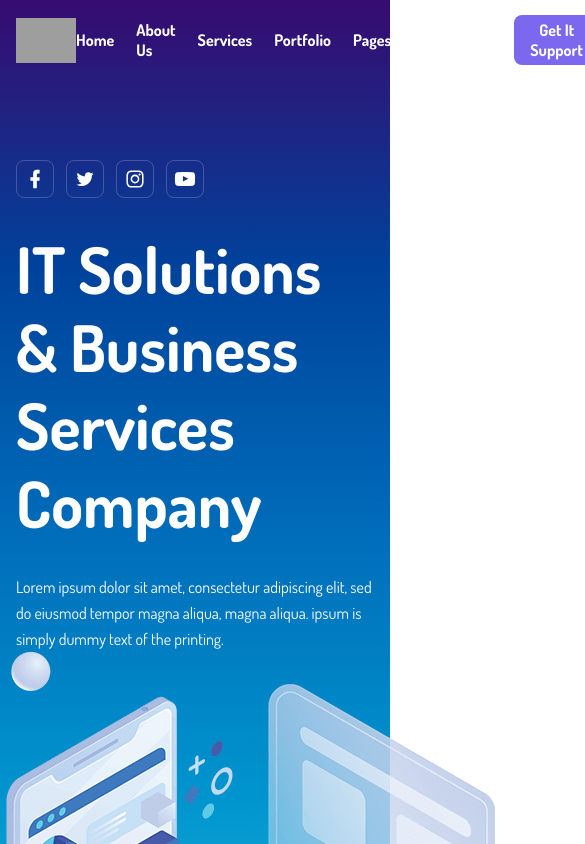
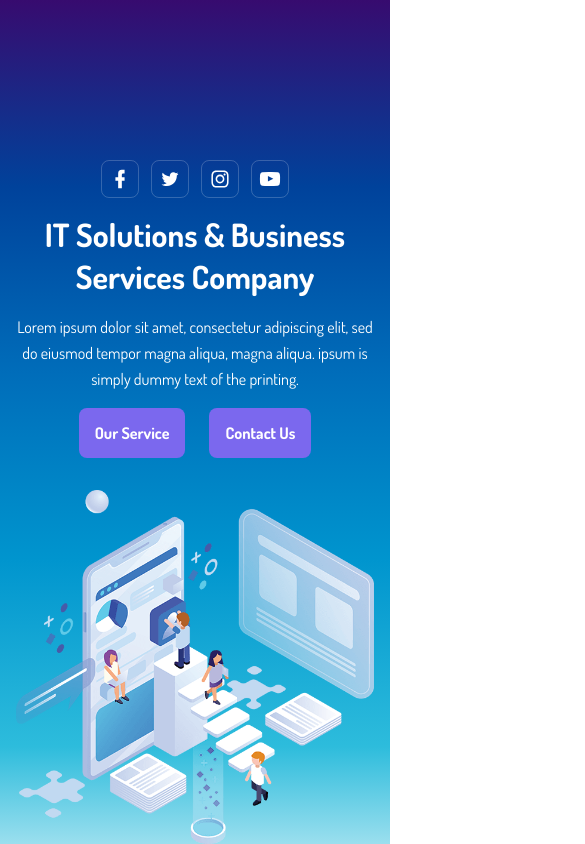
Before and after one commit to iliasabai09/sduAnalytics, a Vue app: page / in a window 390 px wide. Shown: the top 844 px of the page, 585 px wide, since content can reach past the window. Built offline with nearby package versions, Linux system fonts and the light colour scheme; grey boxes are pictures that could not be loaded.

Commit message:
сделал мобилку для главной

```diff
--- a/src/components/HomeSectionContent.vue
+++ b/src/components/HomeSectionContent.vue
@@ -12,12 +12,17 @@
       Lorem ipsum dolor sit amet, consectetur adipiscing elit, sed do eiusmod tempor magna aliqua,
       magna aliqua. ipsum is simply dummy text of the printing.
     </div>
+    <div class="actions">
+      <UButton :title="'Our Service'"/>
+      <UButton :title="'Contact Us'"/>
+    </div>
   </div>
 </template>
 
 <script setup lang="ts">
 import USocialItem from '@/ui/USocialItem.vue';
 import { ref } from 'vue';
+import UButton from '@/ui/UButton.vue';
 
 const socials = ref([
   {
@@ -41,18 +46,24 @@ const socials = ref([
 
 </script>
 
-<style scoped>
+<style scoped lang="scss">
 .content {
   max-width: 565px;
   display: flex;
   flex-direction: column;
   gap: 32px;
+  @media (max-width: 768px) {
+    gap: 16px;
+  }
 }
 
 .socials {
   display: flex;
   align-items: center;
   gap: 12px;
+  @media (max-width: 992px) {
+    margin: 0 auto;
+  }
 }
 
 .heading {
@@ -60,10 +71,32 @@ const socials = ref([
   font-size: 64px;
   color: #fff;
   line-height: 78px;
+
+  @media (max-width: 992px) {
+    text-align: center;
+    font-size: 48px;
+    line-height: 56px;
+  }
+
+  @media (max-width: 768px) {
+    line-height: 42px;
+    font-size: 32px;
+  }
+}
+
+.actions {
+  display: flex;
+  gap: 24px;
+  @media (max-width: 992px) {
+    justify-content: center;
+  }
 }
 
 .description {
   color: #fff;
   line-height: 26px;
+  @media (max-width: 992px) {
+    text-align: center;
+  }
 }
 </style>
--- a/src/modules/HeaderModule.vue
+++ b/src/modules/HeaderModule.vue
@@ -1,5 +1,5 @@
 <template>
-  <DesktopHeader/>
+<!--  <DesktopHeader/>-->
   <MobileHeader/>
 </template>
 
--- a/src/modules/HomeSectionModule.vue
+++ b/src/modules/HomeSectionModule.vue
@@ -25,8 +25,9 @@ section {
     display: flex;
     align-items: center;
     justify-content: space-between;
-    @media (max-width: 768px) {
+    @media (max-width: 992px) {
       flex-direction: column;
+      gap: 32px;
     }
   }
 }
--- a/src/pages/homePage.vue
+++ b/src/pages/homePage.vue
@@ -1,10 +1,10 @@
 <template>
   <div>
     <HomeSectionModule/>
-    <OurServicesModule/>
-    <AboutCompanyModule/>
-    <CounterSectionModule/>
-    <OverviewModule/>
+<!--    <OurServicesModule/>-->
+<!--    <AboutCompanyModule/>-->
+<!--    <CounterSectionModule/>-->
+<!--    <OverviewModule/>-->
   </div>
 </template>
 
--- a/src/ui/UHomeSectionImg.vue
+++ b/src/ui/UHomeSectionImg.vue
@@ -1,3 +1,11 @@
 <template>
   <img src="/public/images/home-persons.png" alt="">
 </template>
+
+<style scoped lang="scss">
+img {
+  @media (max-width: 992px) {
+    width: 100%;
+  }
+}
+</style>
```
